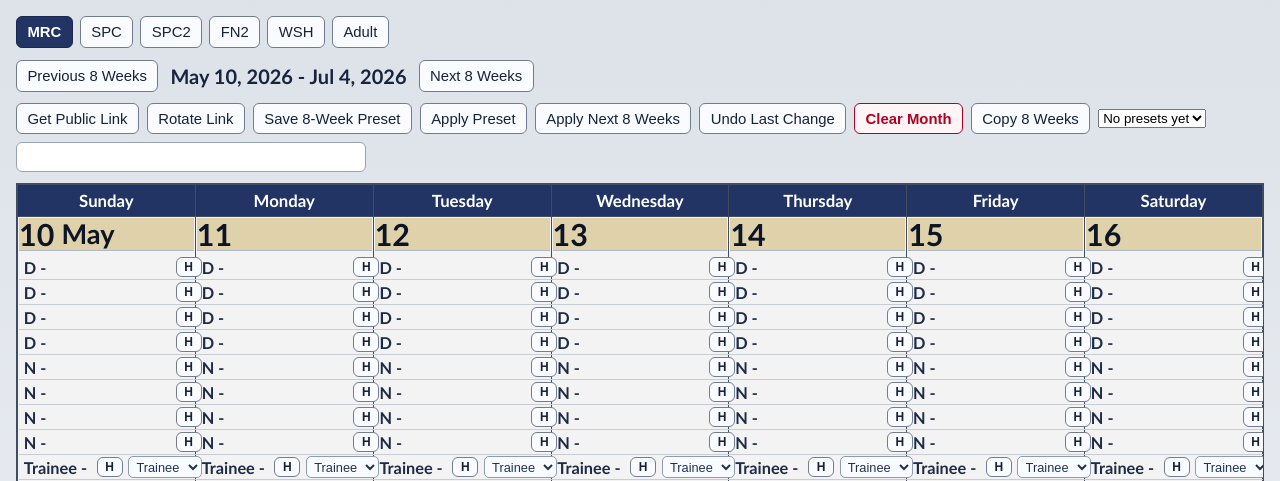
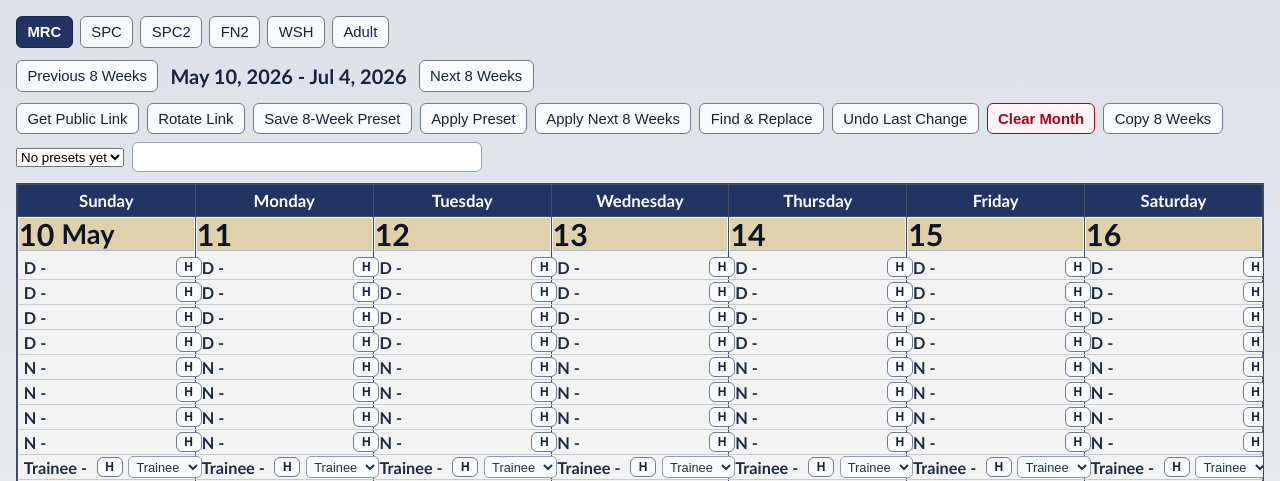
Before and after one commit to stephenklp90-cyber/scheduletester, a Flask app: page / in a window 1280 px wide. Shown: the part 73-554 px from the top of the page. Run offline with Flask 3, Linux system fonts and the light colour scheme; the visitor is signed in with stand-in values (Sample User, id 1); data that the repository does not hold is empty.

Commit message:
Add find and replace from date onward

```diff
--- a/app.py
+++ b/app.py
@@ -962,6 +962,71 @@ def undo_last_change():
     return jsonify({"ok": True, "undone_operation_id": op_id, "changed_rows": len(changes)})
 
 
+@app.post("/api/schedule/find-replace")
+def find_replace_schedule_name():
+    if not is_manager_logged_in():
+        return jsonify({"error": "Manager login required"}), 401
+
+    data = request.get_json(silent=True) or {}
+    location = data.get("location")
+    find_name = str(data.get("find_name", "")).strip()
+    replace_name = str(data.get("replace_name", "")).strip()
+    from_date_raw = str(data.get("from_date", "")).strip()
+
+    if location not in LOCATIONS:
+        return jsonify({"error": "Invalid location"}), 400
+    if not find_name:
+        return jsonify({"error": "Find name is required"}), 400
+    if not replace_name:
+        return jsonify({"error": "Replace name is required"}), 400
+    if len(replace_name) > 80:
+        return jsonify({"error": "Replacement name too long"}), 400
+    if find_name == replace_name:
+        return jsonify({"error": "Find and replace names are the same"}), 400
+
+    try:
+        from_date_obj = date.fromisoformat(from_date_raw)
+    except ValueError:
+        return jsonify({"error": "Invalid from_date"}), 400
+
+    changed = 0
+    with get_db_connection() as conn:
+        rows = conn.execute(
+            """
+            SELECT entry_date, shift, slot, staff_name, role_type, highlight_color
+            FROM schedule_entries
+            WHERE location = ? AND entry_date >= ? AND staff_name = ?
+            ORDER BY entry_date, shift, slot
+            """,
+            (location, from_date_obj.isoformat(), find_name),
+        ).fetchall()
+
+        if not rows:
+            return jsonify({"ok": True, "changed_rows": 0})
+
+        operation_id = create_operation(conn, session.get("role", "manager"))
+        updated_at = now_iso()
+
+        for row in rows:
+            apply_entry_with_log(
+                conn,
+                operation_id,
+                location,
+                row["entry_date"],
+                row["shift"],
+                int(row["slot"]),
+                replace_name,
+                row["role_type"] or "",
+                (row["highlight_color"] or "").strip().lower(),
+                updated_at,
+            )
+            changed += 1
+
+        conn.commit()
+
+    return jsonify({"ok": True, "changed_rows": changed})
+
+
 @app.get("/api/schedule/export")
 def export_schedule_window():
     location = request.args.get("location", LOCATIONS[0])
--- a/static/app.js
+++ b/static/app.js
@@ -51,6 +51,7 @@ const els = {
   savePresetButton: document.getElementById("savePresetButton"),
   applyPresetButton: document.getElementById("applyPresetButton"),
   applyNext8Button: document.getElementById("applyNext8Button"),
+  findReplaceButton: document.getElementById("findReplaceButton"),
   undoButton: document.getElementById("undoButton"),
   clearMonthButton: document.getElementById("clearMonthButton"),
   copyMonthButton: document.getElementById("copyMonthButton"),
@@ -88,6 +89,7 @@ function updateSessionUI() {
   els.savePresetButton.classList.toggle("hidden", !managerMode);
   els.applyPresetButton.classList.toggle("hidden", !managerMode);
   els.applyNext8Button.classList.toggle("hidden", !managerMode);
+  els.findReplaceButton.classList.toggle("hidden", !managerMode);
   els.undoButton.classList.toggle("hidden", !managerMode);
   els.clearMonthButton.classList.toggle("hidden", !managerMode);
   els.copyMonthButton.classList.toggle("hidden", !managerMode);
@@ -425,6 +427,30 @@ async function undoLastChange() {
   await loadSchedule();
 }
 
+async function findReplaceFromDate() {
+  const findName = window.prompt("Find exact name:");
+  if (!findName) return;
+  const replaceName = window.prompt("Replace with:");
+  if (!replaceName) return;
+  const fromDate = window.prompt("Replace from date onward (YYYY-MM-DD):", currentWindowStartIso());
+  if (!fromDate) return;
+
+  const response = await fetch("/api/schedule/find-replace", {
+    method: "POST",
+    headers: { "Content-Type": "application/json" },
+    body: JSON.stringify({
+      location: state.location,
+      find_name: findName.trim(),
+      replace_name: replaceName.trim(),
+      from_date: fromDate.trim(),
+    }),
+  });
+  const data = await response.json();
+  if (!response.ok) throw new Error(data.error || "Find and replace failed");
+  setStatus(`Find & replace updated ${data.changed_rows} slots`);
+  await loadSchedule();
+}
+
 async function clearCurrentWindow() {
   const start = currentWindowStartIso();
   const end = toIsoDateValue(new Date(state.windowStart.getTime() + (state.windowDays - 1) * 86400000));
@@ -525,6 +551,9 @@ function bindEvents() {
   els.applyNext8Button.addEventListener("click", async () => {
     try { await applyNext8Weeks(); } catch (err) { setStatus(err.message, true); }
   });
+  els.findReplaceButton.addEventListener("click", async () => {
+    try { await findReplaceFromDate(); } catch (err) { setStatus(err.message, true); }
+  });
   els.undoButton.addEventListener("click", async () => {
     try { await undoLastChange(); } catch (err) { setStatus(err.message, true); }
   });
--- a/templates/schedule.html
+++ b/templates/schedule.html
@@ -36,6 +36,7 @@
       <button type="button" id="savePresetButton" class="hidden">Save 8-Week Preset</button>
       <button type="button" id="applyPresetButton" class="hidden">Apply Preset</button>
       <button type="button" id="applyNext8Button" class="hidden">Apply Next 8 Weeks</button>
+      <button type="button" id="findReplaceButton" class="hidden">Find & Replace</button>
       <button type="button" id="undoButton" class="hidden">Undo Last Change</button>
       <button type="button" id="clearMonthButton" class="hidden danger-button">Clear Month</button>
       <button type="button" id="copyMonthButton">Copy 8 Weeks</button>
```
